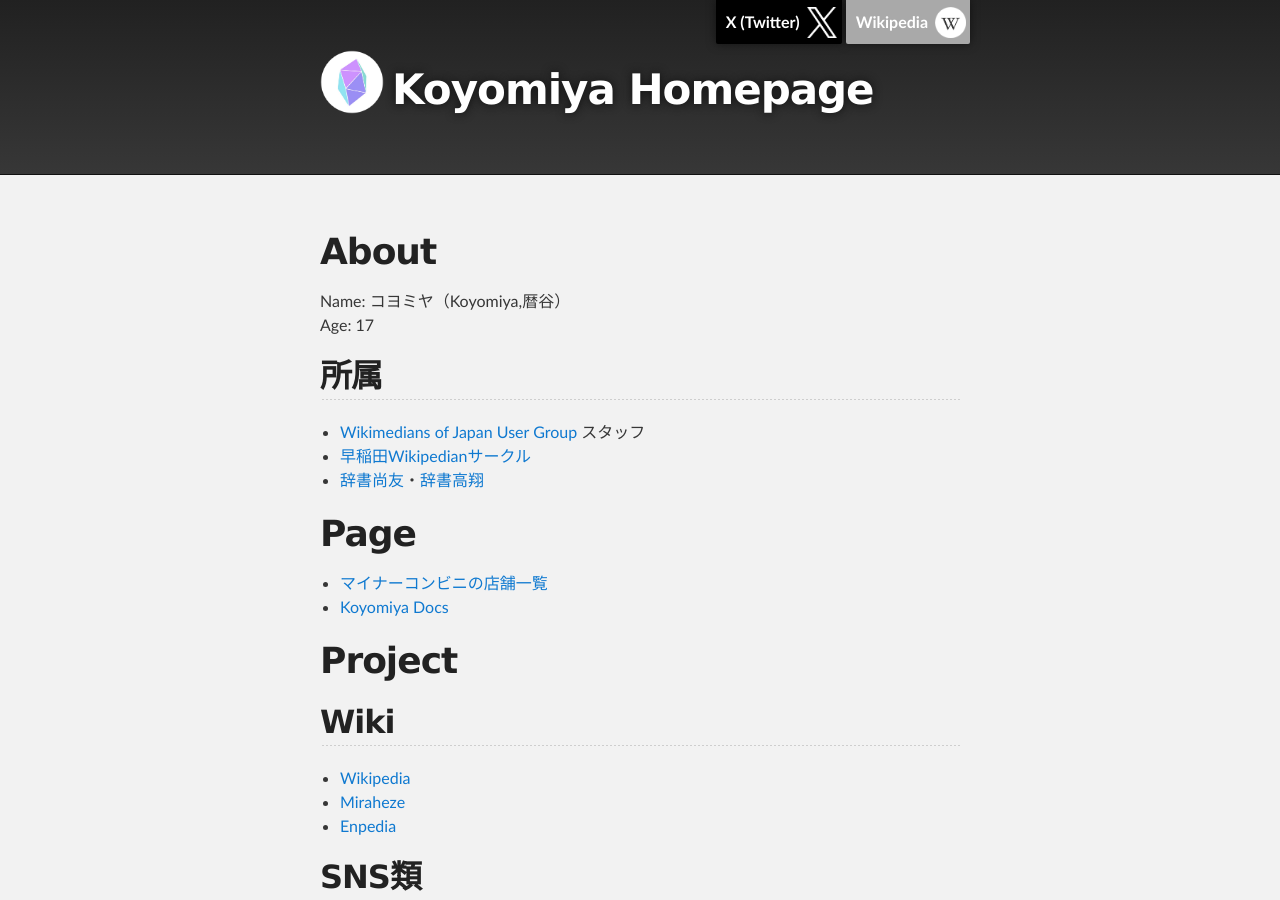
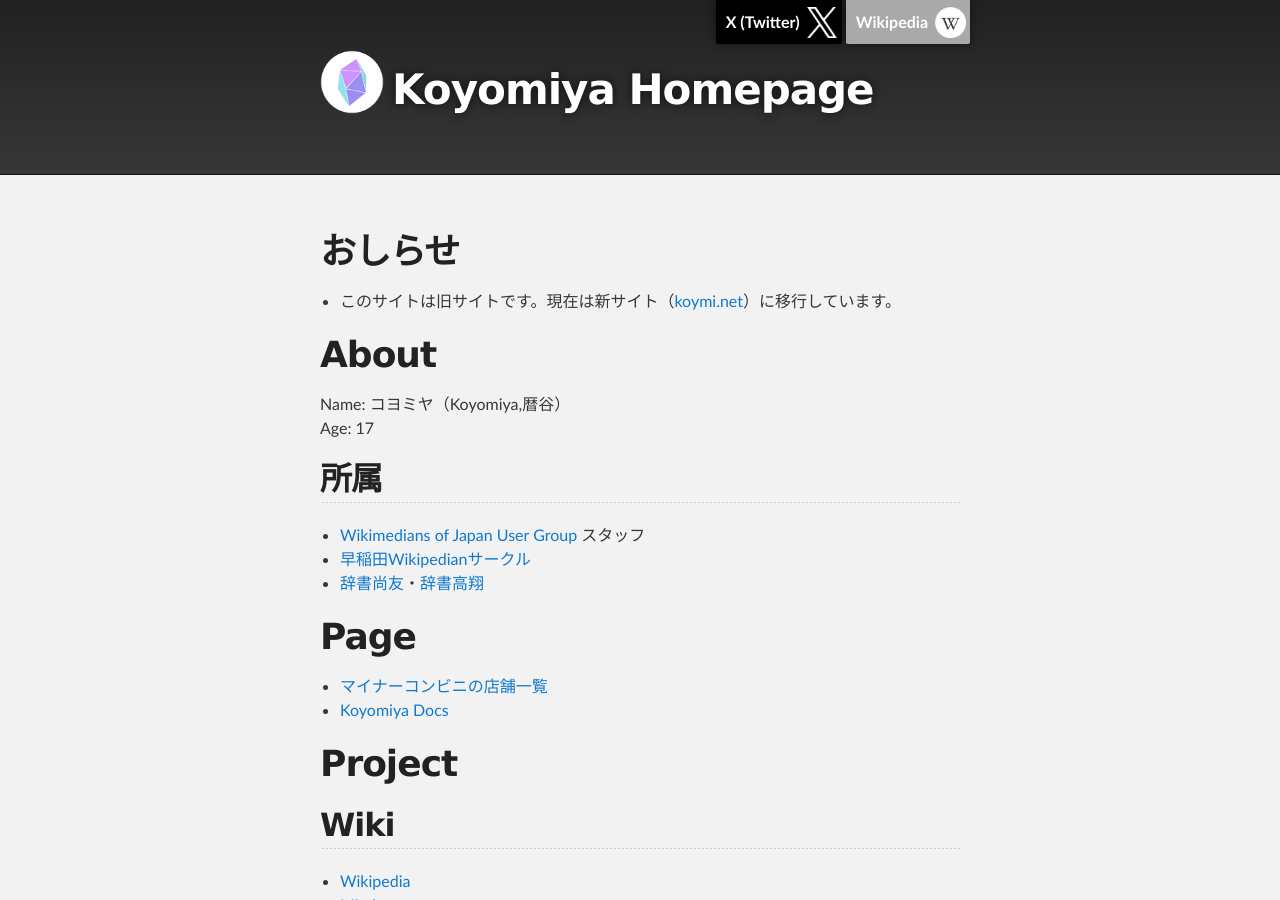
Before and after one commit to koyomiyahouya/koyomiyahouya.github.io, a Jekyll site: the page built from index.md, in a window 1280 px wide and 900 px high. Built offline with Jekyll 4.4.1, drawn with Linux system fonts in a browser that asks for light colours; the repository's description, which GitHub fills in, is left out.

Commit message:
Update index.md

```diff
--- a/index.md
+++ b/index.md
@@ -2,6 +2,9 @@
 layout: default
 title: Koyomiya Homepage
 ---
+# おしらせ
+* このサイトは旧サイトです。現在は新サイト（[koymi.net](https://koymi.net/)）に移行しています。
+
 # About
 Name: コヨミヤ（Koyomiya,暦谷）<br>
 Age: 17
```
